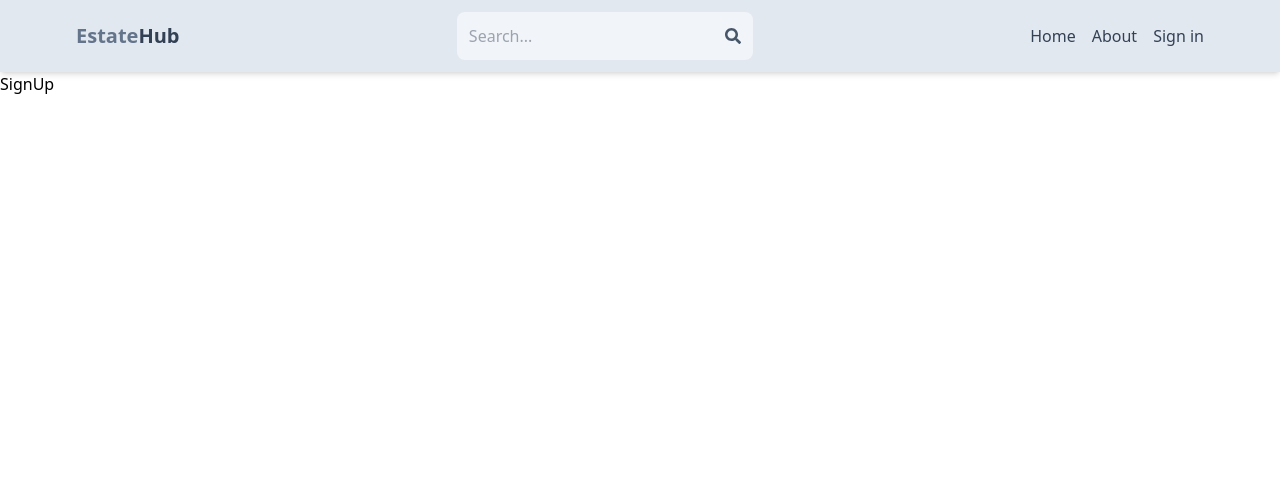
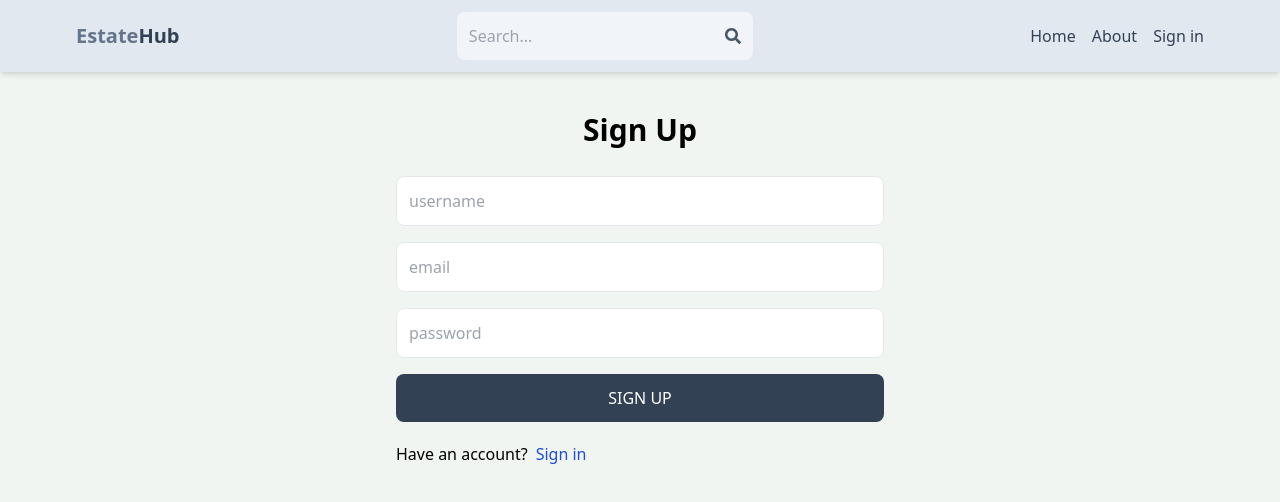
Before and after one commit to Keerthana-V-2004/Estate-hub, a React (Vite) app in the folder client/: page /sign-up in a window 1280 px wide. Shown: the top 502 px of the page. Built offline with nearby package versions, Linux system fonts and the light colour scheme.

Commit message:
complete sign-up page

```diff
--- a/client/src/index.css
+++ b/client/src/index.css
@@ -1,3 +1,7 @@
 @tailwind base;
 @tailwind components;
 @tailwind utilities;
+
+body{
+  background-color: rgb(241,245,241);
+}
--- a/client/src/pages/SignUp.jsx
+++ b/client/src/pages/SignUp.jsx
@@ -1,7 +1,25 @@
 import React from 'react'
+import {Link} from 'react-router-dom'
 
 export default function SignUp() {
   return (
-    <div>SignUp</div>
+    <div className='p-3 max-w-lg mx-auto'>
+      <h1 className='text-3xl text-center font-semibold my-7'>Sign Up</h1>
+      <form className='flex flex-col gap-4 '>
+        <input type='text' placeholder='username'
+        className='border p-3 rounded-lg' id='username'/>
+        <input type='email' placeholder='email'
+        className='border p-3 rounded-lg' id='email'/>
+        <input type='password' placeholder='password'
+        className='border p-3 rounded-lg' id='password'/>
+        <button className='bg-slate-700 text-white p-3 rounded-lg uppercase hover:opacity-95 disabled:opacity-80'>Sign Up</button>
+      </form>
+      <div className='flex gap-2 mt-5'>
+        <p> Have an account?</p>
+        <Link to={"/sign-in"}>
+        <span className='text-blue-700 '>Sign in</span>
+        </Link>
+      </div>
+    </div>
   )
 }
```
